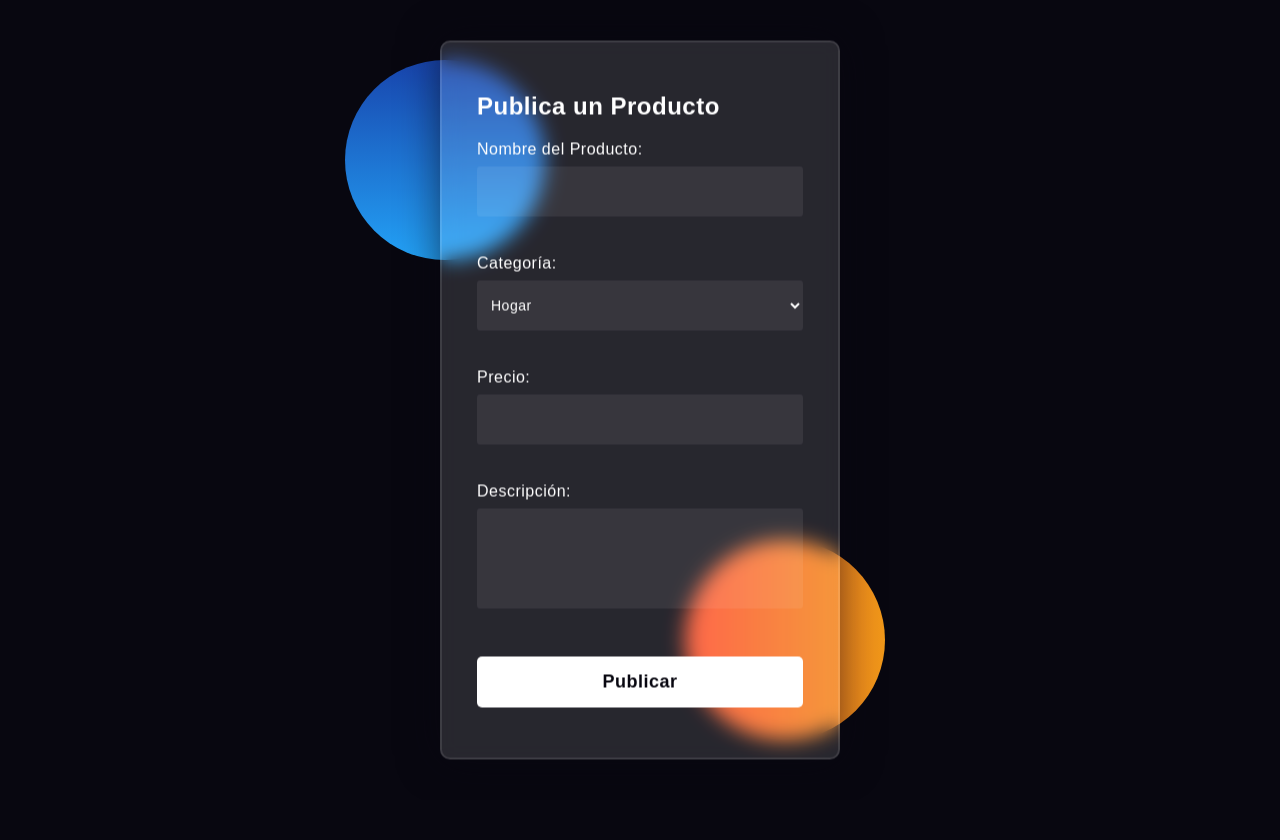
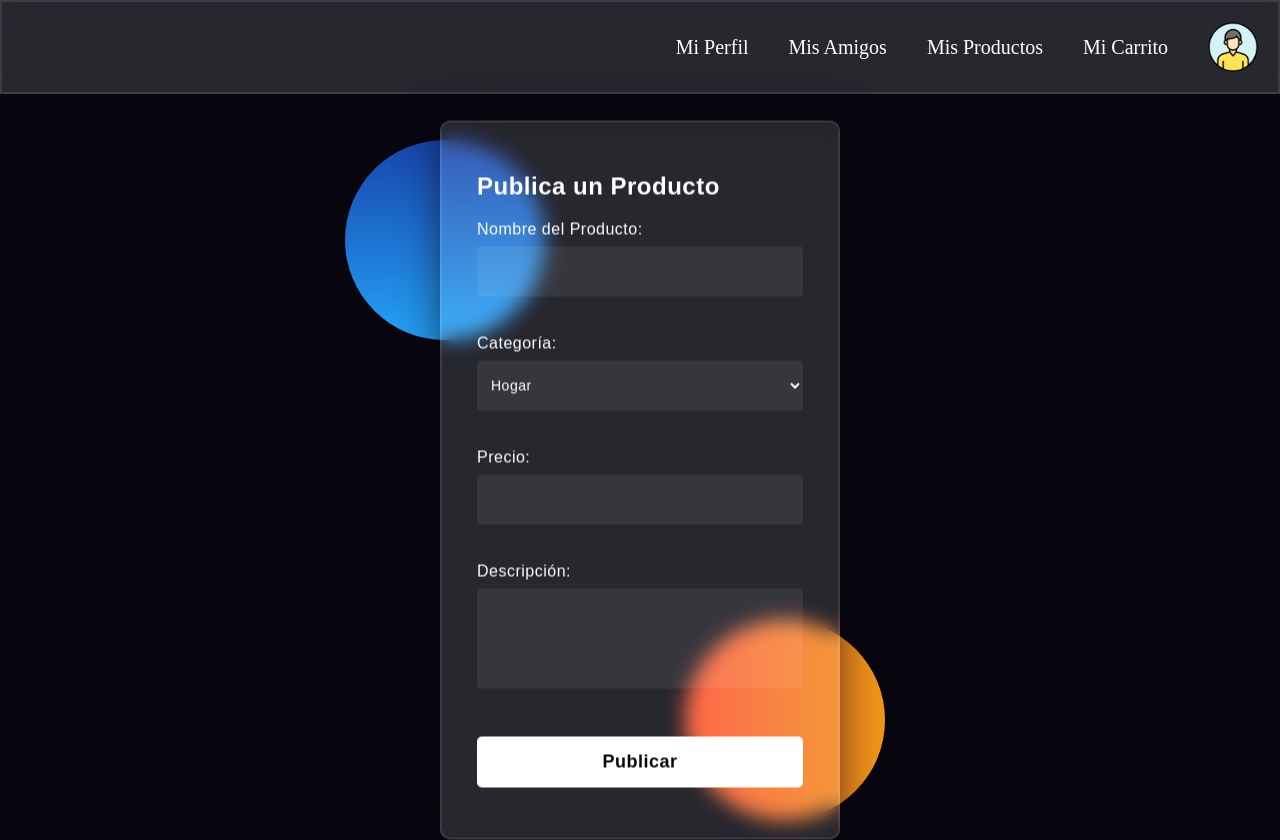
Before and after one commit to DiegoSanRoman/Wallapop-Proyecto-Criptografia, a Flask app: page /vender in a window 1280 px wide. Before the commit the page ends 760 px from the top, so only its background shows below. Run offline with Flask 3, Linux system fonts and the light colour scheme.

Commit message:
Paginas de comprar y vender bonitas

```diff
--- a/Web/static/styles/vender.css
+++ b/Web/static/styles/vender.css
@@ -6,6 +6,46 @@
 
 body {
     background-color: #080710;
+}
+
+nav {
+    width: 100%;
+    display: flex;
+    justify-content: flex-end;
+    align-items: center;
+    background-color: rgba(255, 255, 255, 0.13);
+    padding: 20px;
+    border-radius: 0;
+    backdrop-filter: blur(10px);
+    border: 2px solid rgba(255, 255, 255, 0.1);
+    box-shadow: 0 0 40px rgba(8, 7, 16, 0.6);
+    position: fixed;
+    top: 0;
+    left: 0;
+    z-index: 1000;
+}
+
+nav a {
+    color: #fff;
+    text-decoration: none;
+    margin: 0 20px;
+    font-size: 20px;
+    transition: transform 0.3s;
+}
+
+nav a:hover {
+    transform: scale(1.1);
+}
+
+nav img {
+    width: 50px;
+    height: 50px;
+    border-radius: 50%;
+    margin-left: 20px;
+}
+
+body > *:not(nav) {
+    margin-top: 80px;
 }
 
 .background {
--- a/Web/templates/vender.html
+++ b/Web/templates/vender.html
@@ -10,6 +10,14 @@
         <div class="shape"></div>
         <div class="shape"></div>
     </div>
+
+    <nav>
+        <a href="{{ url_for('perfil') }}">Mi Perfil</a>
+        <a href="{{ url_for('amigos') }}">Mis Amigos</a>
+        <a href="{{ url_for('productos') }}">Mis Productos</a>
+        <a href="{{ url_for('carrito') }}">Mi Carrito</a>
+        <img src="{{ url_for('static', filename='imagenes/perfil.png') }}" alt="Perfil">
+    </nav>
 
     <form action="{{ url_for('vender') }}" method="POST">
         <h2>Publica un Producto</h2>
```
Also changed, not shown: Web/static/styles/comprar.css (+37 -1 lines), Web/templates/comprar.html (+9 -0 lines).
